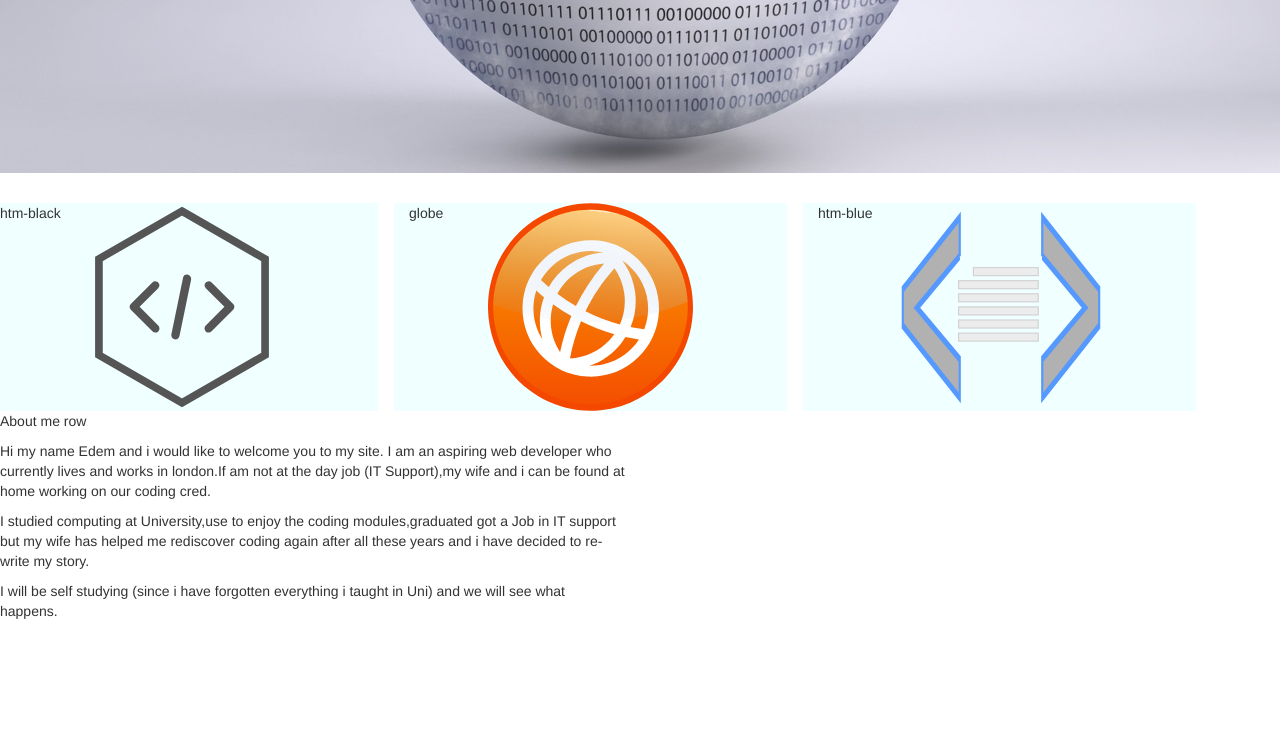
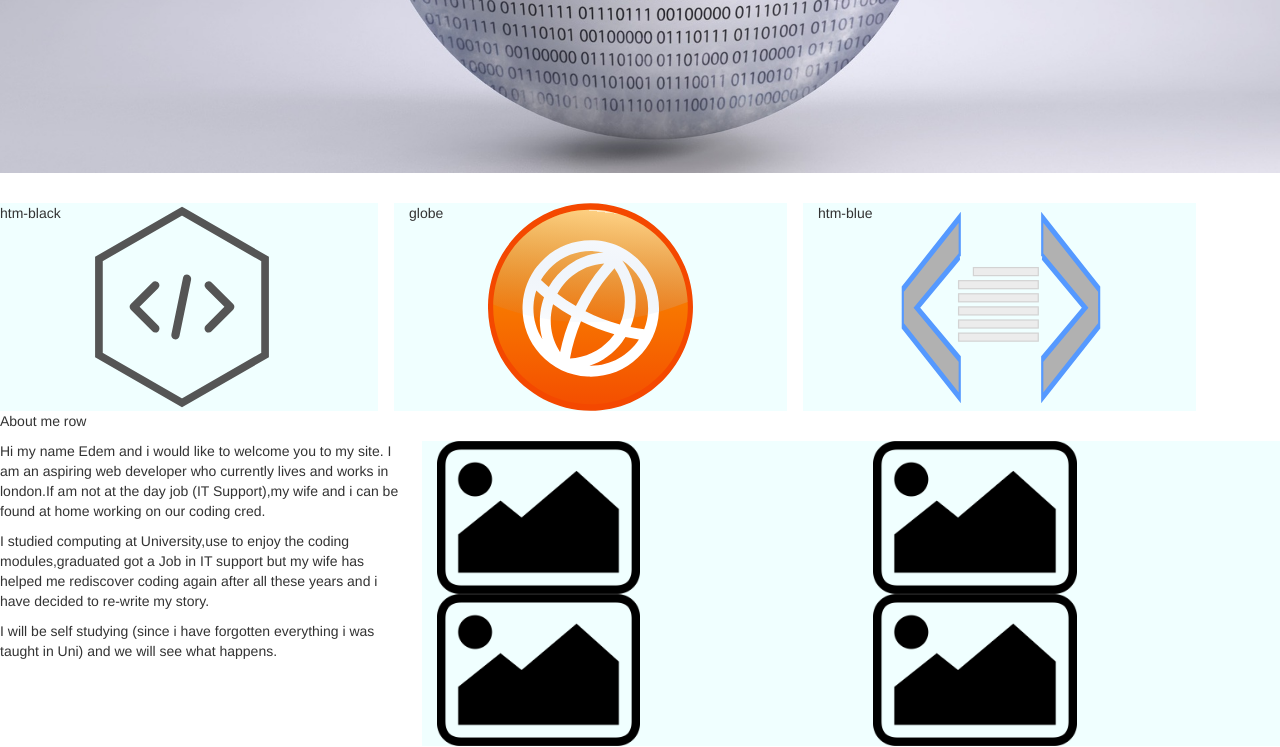
Before and after one commit to Etubom/ProjectMe, a plain HTML site: page index.html in a window 1280 px wide. Shown: the part 497-1244 px from the top of the page. Before the commit the page ends 1129 px from the top, so only its background shows below. Drawn offline with nearby package versions, Linux system fonts and the light colour scheme.

Commit message:
layout of portforlio section improved

```diff
--- a/index.html
+++ b/index.html
@@ -60,7 +60,7 @@
           </section>
           <section>
                   <div class="row">
-                      <div class="col-sm-6 about">
+                      <div class="col-sm-4 about">
                         <p> Hi my name Edem and i would
                             like to welcome you to my site.
                             I am an aspiring web developer who currently lives and works in london.If am not at the day job (IT Support),my wife and i can be found at home working on our coding cred.
@@ -69,11 +69,16 @@
                             I studied computing at University,use to enjoy the coding modules,graduated got a Job in IT support but my wife has helped me rediscover coding again after all these years and i have decided to re-write my story.
                         </p>
                         <p>
-                              I will be self studying (since i have forgotten everything i taught in Uni) and we will see what happens.
+                              I will be self studying (since i have forgotten everything i was taught in Uni) and we will see what happens.
                         </p>
                       </div>
-                      <div class="col-sm-6 porfolio">
-
+                          <div class="col-sm-4 portfolio">
+                              <img src="resources\images\Placeholder.jpg" alt="">
+                                <img src="resources\images\Placeholder.jpg" alt="">
+                          </div>
+                          <div class="col-sm-4 portfolio">
+                              <img src="resources\images\Placeholder.jpg" alt="">
+                                <img src="resources\images\Placeholder.jpg" alt="">
                           </div>
                     </div>
                   </section>
--- a/resources/css/style.css
+++ b/resources/css/style.css
@@ -52,3 +52,15 @@ margin-right: 1rem;
   background-color: Azure;
 
 }
+
+.line{
+  border-left-style: solid;
+  border-width: 3px;
+}
+
+.portfolio{
+  background-color: Azure;
+}
+.portfolio img{
+  width: 50%;
+}
```
Also changed, not shown: resources/images/Placeholder.jpg (added). Lines whose indentation alone changed are shown as unchanged.
